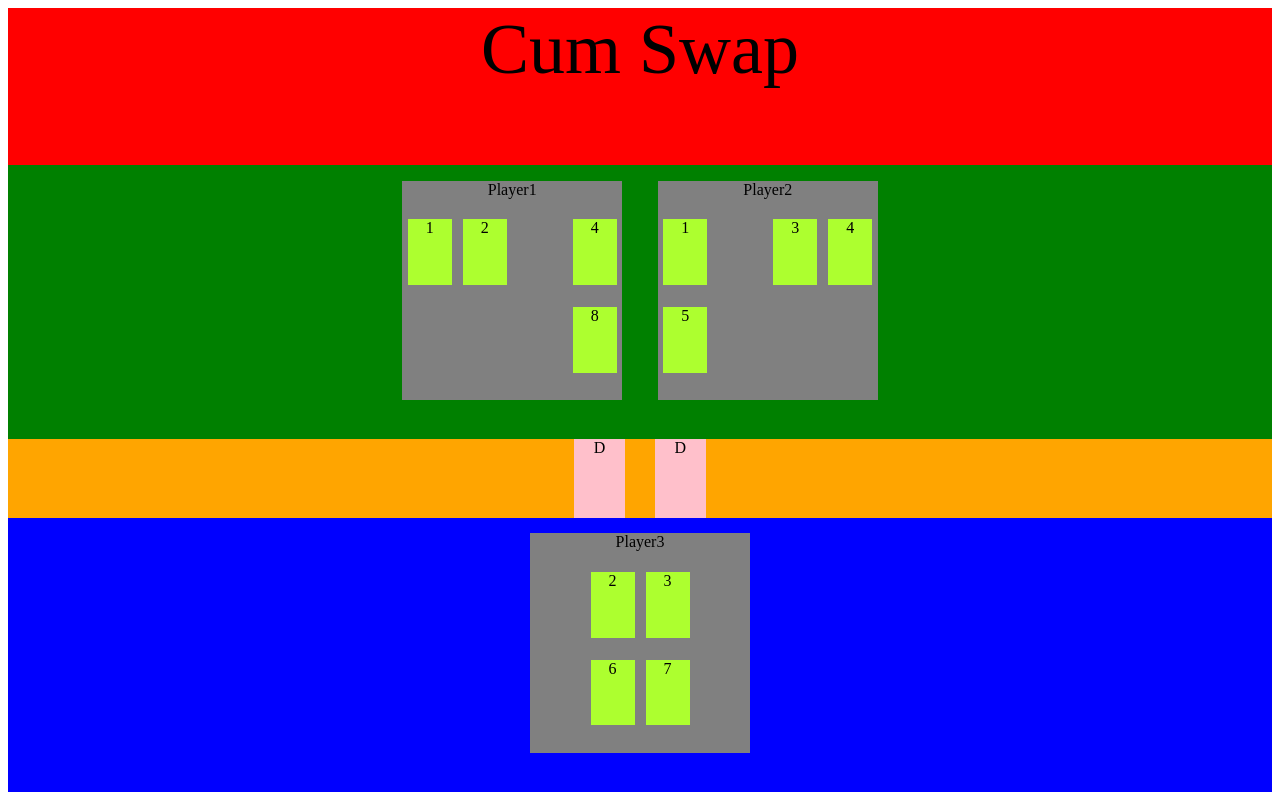
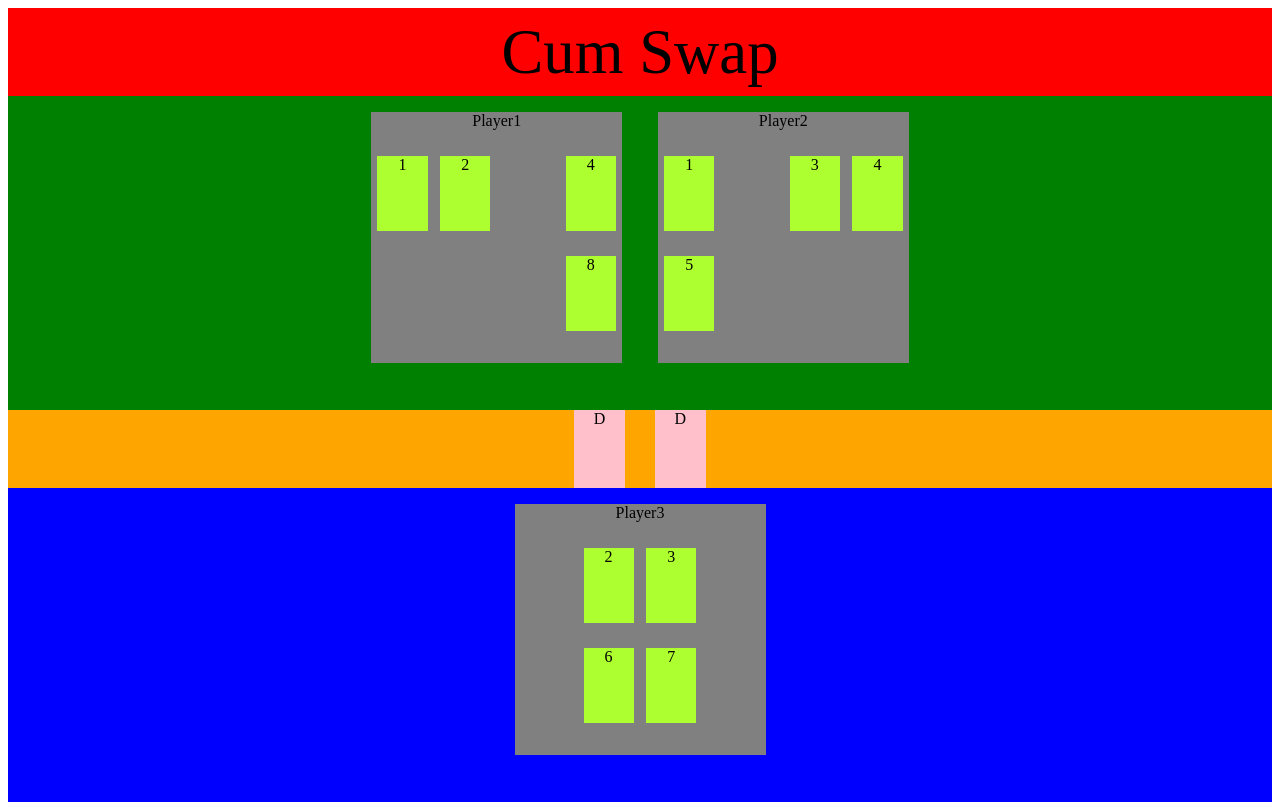
Before and after one commit to ecpullen/Cabo, a plain HTML site: page index.html in a window 1280 px wide. Drawn offline with nearby package versions, Linux system fonts and the light colour scheme.

Commit message:
Reduced Title Size and increased font

```diff
--- a/index.css
+++ b/index.css
@@ -1,14 +1,15 @@
+
 #title {
     width: 100%;
-    height: 20%;
-    font-size: 72;
+    height: 8%;
+    padding: 1% 0%;
     text-align: center;
     background-color: red;
 }
 
 #opcards{
     width:100%;
-    height: 35%;
+    height: 40%;
     text-align: center;
 
     background-color: green;
@@ -31,7 +32,7 @@
 
 #playercards{
     width:100%;
-    height: 35%;
+    height: 40%;
     text-align: center;
 
     background-color: blue;
--- a/index.js
+++ b/index.js
@@ -5,6 +5,12 @@ $(document).ready(function() {
 
     $('#deck').width($('#deck').height()*.66)
     $('#discard').width($('#discard').height()*.66)
+
+    height = $('#title').height()
+    $('#title').css({
+        'font-size': (height) + 'px',
+        'line-height': height + 'px'
+     })
 });
 
 $(window).resize(function() {
@@ -14,4 +20,10 @@ $(window).resize(function() {
 
     $('#deck').width($('#deck').height()*.66)
     $('#discard').width($('#discard').height()*.66)
+
+    height = $('#title').height()
+    $('#title').css({
+        'font-size': (height) + 'px',
+        'line-height': height + 'px'
+     })
 });
```
